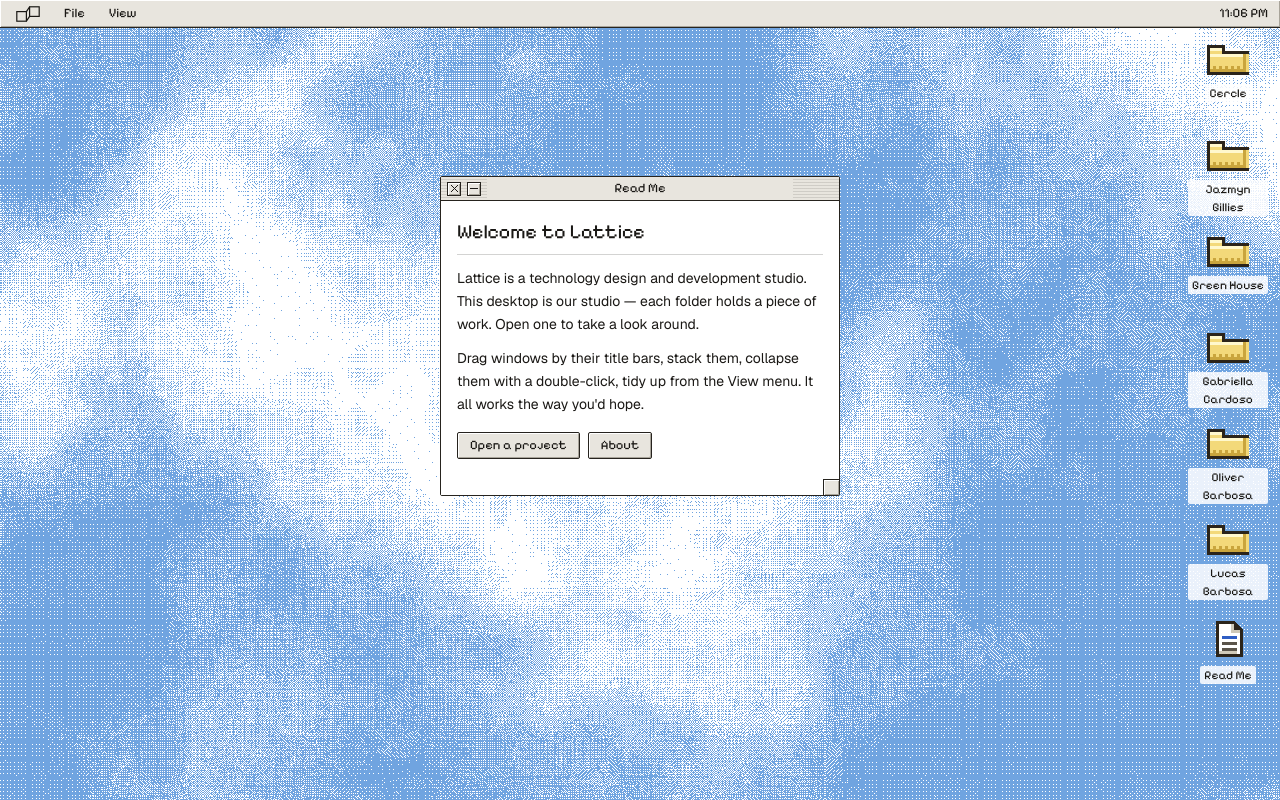
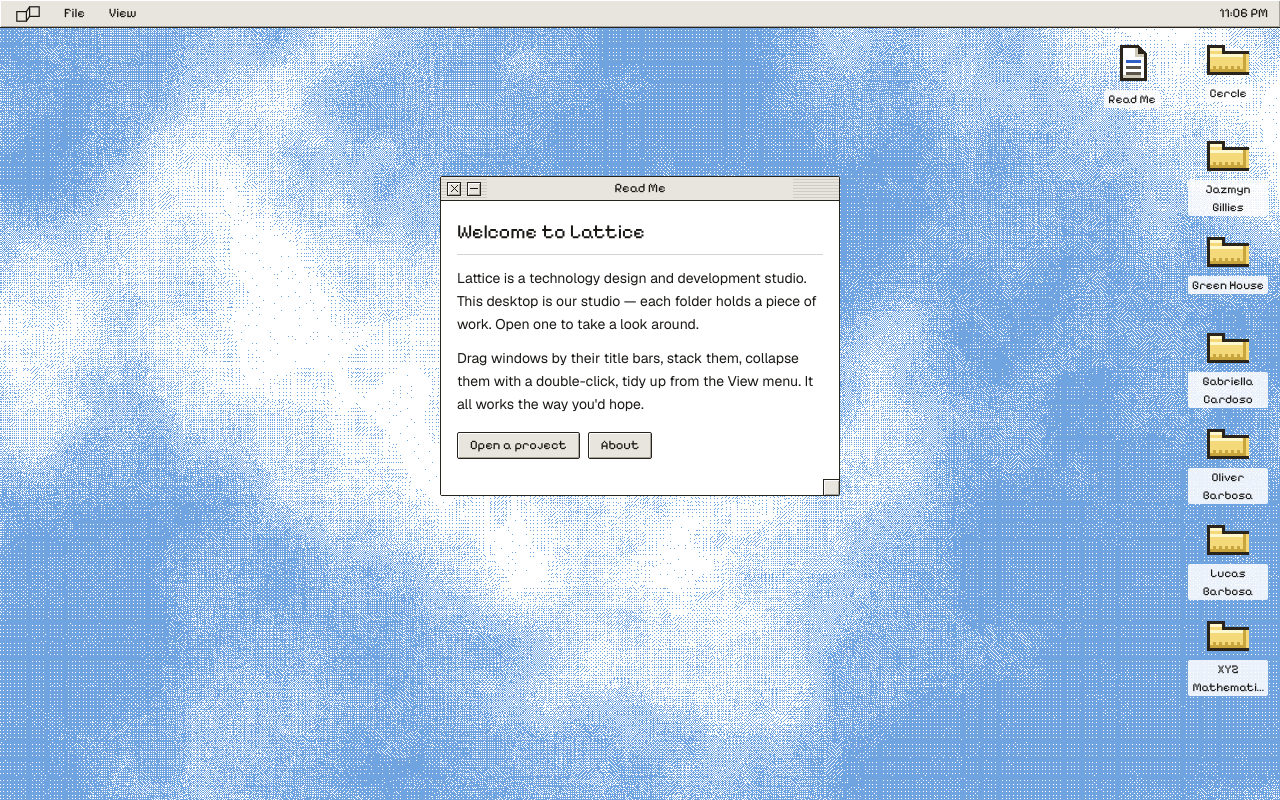
Before and after one commit to lbxa/lattice, a Next.js app: page / in a window 1280 px wide. Built offline with nearby package versions, Linux system fonts and the light colour scheme.

Commit message:
adding xyzmaths

```diff
--- a/content/projects.ts
+++ b/content/projects.ts
@@ -126,4 +126,17 @@ export const projects: Project[] = [
     links: [{ label: "Visit", href: "https://lucasbarbosa.net" }],
     images: [{ src: "/projects/lucas-barbosa.webp", alt: "The lucasbarbosa.net homepage in dark mode: bracketed terminal-style navigation above a short introduction, with a bronze Lady Justice sculpture rendered below in WebGL." }],
   },
+  {
+    id: "xyz-mathematics-club",
+    url: "https://xyzmaths.org",
+    title: "XYZ Mathematics Club",
+    tagline: "The mathematics left outside the curriculum",
+    year: "2026",
+    paragraphs: [
+      "An archive of the student-founded mathematics club that began when two friends asked to keep studying after hours at Oakhill College. The story runs from a sign-up sheet filled in thirty minutes through seminars on calculus, linear algebra, complex numbers and geometry, to the academic clubs and culture that followed.",
+      "The history reads as one continuous document, with an information rail on one side and its table of contents on the other. Both fold into controls on a phone, leaving the serif article to carry the page. Static Astro delivers the whole account as HTML, with no image or webfont payload and only a slim view-transition script around it.",
+    ],
+    links: [{ label: "Visit", href: "https://xyzmaths.org" }],
+    images: [{ src: "/projects/xyz-mathematics-club.webp", alt: "The XYZ Mathematics Club archive homepage: the club name and introduction in a large serif reading column, framed by information and navigation panels." }],
+  },
 ];
```
Also changed, not shown: public/projects/xyz-mathematics-club.webp (added).
